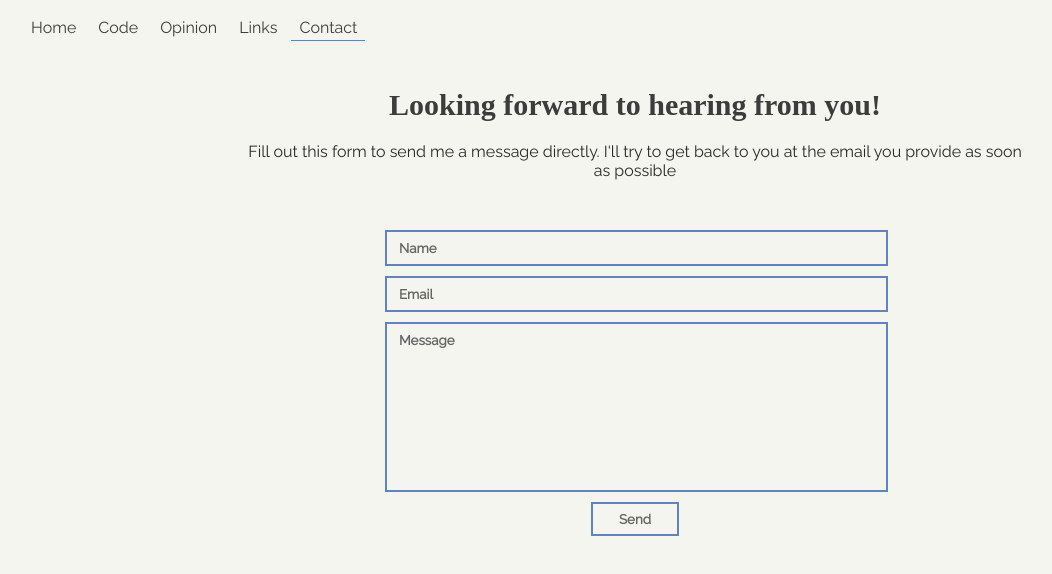
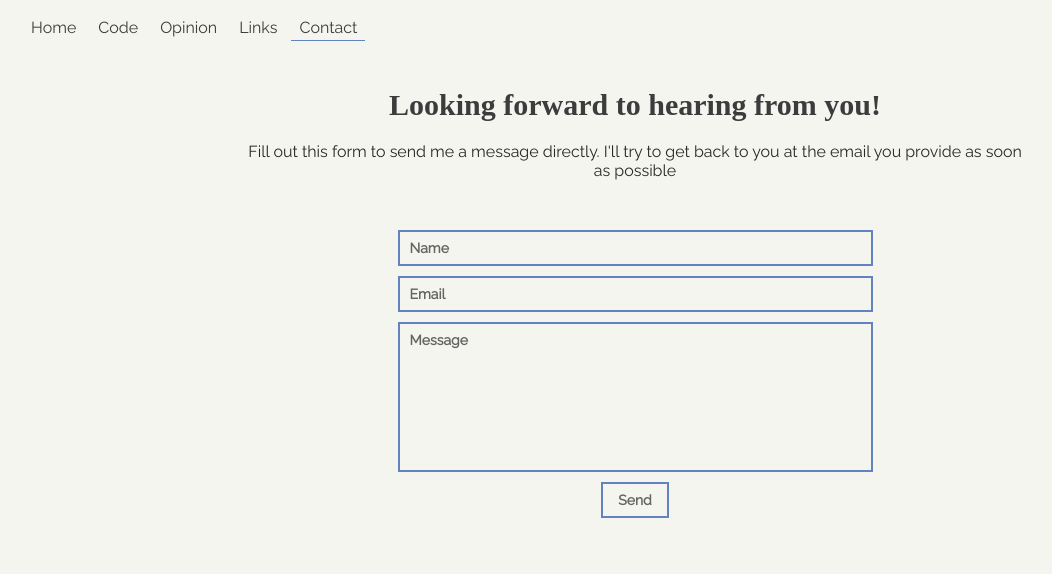
Before and after one commit to gregorybchris/personal-website, a React (Create React App) app in the folder frontend/app/: page /contact in a window 1280 px wide. Shown: the top 574 px of the page, without its empty margins (5-1057 px from the left). Built offline with nearby package versions, Linux system fonts and the light colour scheme.

Commit message:
Factor common form styles to common

```diff
--- a/frontend/app/src/components/blog/SearchBar.sass
+++ b/frontend/app/src/components/blog/SearchBar.sass
@@ -1,51 +1,15 @@
 @import "../common/Common"
 
 .SearchBar
-  font-family: $secondary-font
   min-width: 340px
 
 .SearchBar-input
-  font-family: $secondary-font
-  color: rgb(100, 100, 100)
-  background-color: transparent
-  border: 2px solid $accent-color
-  font-size: 14px
   width: 270px
-  padding: 8px 10px
-  box-sizing: border-box
-  transition: 500ms
-  outline: none
   display: inline-block
   vertical-align: top
-  font-weight: bold
-
-.SearchBar-input::placeholder
-  color: rgb(100, 100, 100)
-  transition: 0.5s
-
-.SearchBar-input:focus
-  caret-color: rgb(117, 125, 139)
-  background-color: rgb(230, 230, 224)
-
-.SearchBar-input:focus::placeholder
-  color: rgb(100, 100, 100)
+  width: 270px
 
 .SearchBar-clear-button
-  color: rgb(100, 100, 100)
-  background-color: transparent
-  border: 2px solid $accent-color
   margin-left: 3px
-  font-size: 14px
-  padding: 8px 15px 8px 15px
   display: inline-block
   vertical-align: top
-  box-sizing: border-box
-  transition: 0.2s
-  font-weight: bold
-
-.SearchBar-clear-button:hover
-  background-color: rgb(230, 230, 224)
-  cursor: pointer
-
-.SearchBar-clear-button:active
-  background-color: rgb(214, 214, 209)
--- a/frontend/app/src/components/blog/SearchBar.tsx
+++ b/frontend/app/src/components/blog/SearchBar.tsx
@@ -1,6 +1,7 @@
 import React from "react";
 
 import "./SearchBar.sass";
+import "../common/Common.sass";
 
 export interface SearchBarProps {
   searchText: string;
@@ -15,14 +16,14 @@ class SearchBar extends React.Component<SearchBarProps, SearchBarState> {
     return (
       <div className="SearchBar">
         <input
-          className="SearchBar-input"
+          className="SearchBar-input Common-text-field"
           type="text"
           value={this.props.searchText}
           onChange={this.props.onUpdateSearch}
           placeholder="Filter posts"
         />
         <div
-          className="SearchBar-clear-button"
+          className="SearchBar-clear-button Common-button"
           onClick={this.props.onClearSearch}
         >
           Clear
--- a/frontend/app/src/components/blog/Tag.sass
+++ b/frontend/app/src/components/blog/Tag.sass
@@ -3,9 +3,9 @@
 .Tag
   font-family: $secondary-font
   display: inline-block
-  margin-right: 10px
+  margin-right: 3px
   margin-bottom: 7px
-  padding: 6px 6px
+  padding: 6px 11px
   color: $accent-color
   font-size: 14px
   transition: 200ms
--- a/frontend/app/src/components/common/Common.sass
+++ b/frontend/app/src/components/common/Common.sass
@@ -4,3 +4,46 @@ $accent-focus-color: rgb(31, 67, 182)
 
 $primary-font: "Noto Serif TC"
 $secondary-font: "Raleway"
+
+.Common-button
+  font-family: $secondary-font
+  color: rgb(100, 100, 100)
+  background-color: transparent
+  border: 2px solid $accent-color
+  font-size: 14px
+  padding: 8px 15px 8px 15px
+  vertical-align: top
+  box-sizing: border-box
+  transition: 0.2s
+  font-weight: bold
+
+.Common-button:hover
+  background-color: rgb(230, 230, 224)
+  cursor: pointer
+
+.Common-button:active
+  background-color: rgb(214, 214, 209)
+
+.Common-text-field
+  font-family: $secondary-font
+  color: rgb(100, 100, 100)
+  background-color: transparent
+  border: 2px solid $accent-color
+  font-size: 14px
+  padding: 8px 10px
+  box-sizing: border-box
+  transition: 500ms
+  outline: none
+  vertical-align: top
+  font-weight: bold
+
+.Common-text-field::placeholder
+  color: rgb(100, 100, 100)
+  transition: 0.5s
+
+.Common-text-field:focus
+  caret-color: rgb(117, 125, 139)
+  background-color: rgb(230, 230, 224)
+
+.Common-text-field:focus::placeholder
+  color: rgb(100, 100, 100)
--- a/frontend/app/src/components/contact/Contact.sass
+++ b/frontend/app/src/components/contact/Contact.sass
@@ -3,7 +3,6 @@
 .Contact
   background-color: $background-color
   padding: 30px
-  color: rgb(230, 230, 230)
 
 .Contact-header-wrap
   width: 80%
@@ -31,53 +30,18 @@
   margin: 50px auto 0px
 
 .Contact-text-input
-  font-family: $secondary-font
-  font-weight: bold
-  background-color: transparent
-  color: rgb(100, 100, 100)
-  outline: none
-  padding: 8px 12px
-  border: 2px solid $accent-color
-  border-radius: 0px
+  display: block
+  width: 95%
+  margin: 10px auto 0px
+
+.Contact-text-area
+  display: block
+  resize: none
+  width: 95%
+  height: 150px
+  margin: 10px auto 0px
+
+.Contact-send-button
+  padding: 7px 26px
   margin: 10px auto
   display: block
-  transition: 0.2s
-
-.Contact-text-input:hover
-  background-color: transparent
-
-.Contact-text-input:focus
-  background-color: transparent
-  background-color: rgb(230, 230, 224)
-
-.Contact-text-input::placeholder
-  color: rgb(100, 100, 100)
-  opacity: 1
-
-.Contact-text-field
-  width: 95%
-
-.Contact-text-area
-  width: 95%
-  height: 150px
-  resize: none
-
-.Contact-send-button
-  font-family: $secondary-font
-  font-weight: bold
-  background-color: transparent
-  outline: none
-  color: rgb(100, 100, 100)
-  padding: 7px 26px
-  margin: 10px auto
-  border: 2px solid $accent-color
-  display: block
-  transition: 200ms
-
-.Contact-send-button:hover
-  background-color: rgb(230, 230, 224)
-  color: rgb(100, 100, 100)
-  cursor: pointer
-
-.Contact-send-button:active
-  background-color: rgb(214, 214, 209)
--- a/frontend/app/src/components/contact/Contact.tsx
+++ b/frontend/app/src/components/contact/Contact.tsx
@@ -26,7 +26,7 @@ class Contact extends React.Component<ContactProps, ContactState> {
         <div className="Contact-form-wrap">
           <form action="https://formspree.io/f/xdopgdnk" method="POST">
             <input
-              className="Contact-text-input Contact-text-field"
+              className="Contact-text-input Common-text-field"
               type="text"
               name="name"
               placeholder="Name"
@@ -34,7 +34,7 @@ class Contact extends React.Component<ContactProps, ContactState> {
               required
             />
             <input
-              className="Contact-text-input Contact-text-field"
+              className="Contact-text-input Common-text-field"
               type="email"
               name="_replyto"
               placeholder="Email"
@@ -42,12 +42,16 @@ class Contact extends React.Component<ContactProps, ContactState> {
               required
             />
             <textarea
-              className="Contact-text-input Contact-text-area"
+              className="Contact-text-area Common-text-field"
               name="message"
               placeholder="Message"
               required
             />
-            <input className="Contact-send-button" type="submit" value="Send" />
+            <input
+              className="Contact-send-button Common-button"
+              type="submit"
+              value="Send"
+            />
           </form>
         </div>
       </div>
```
